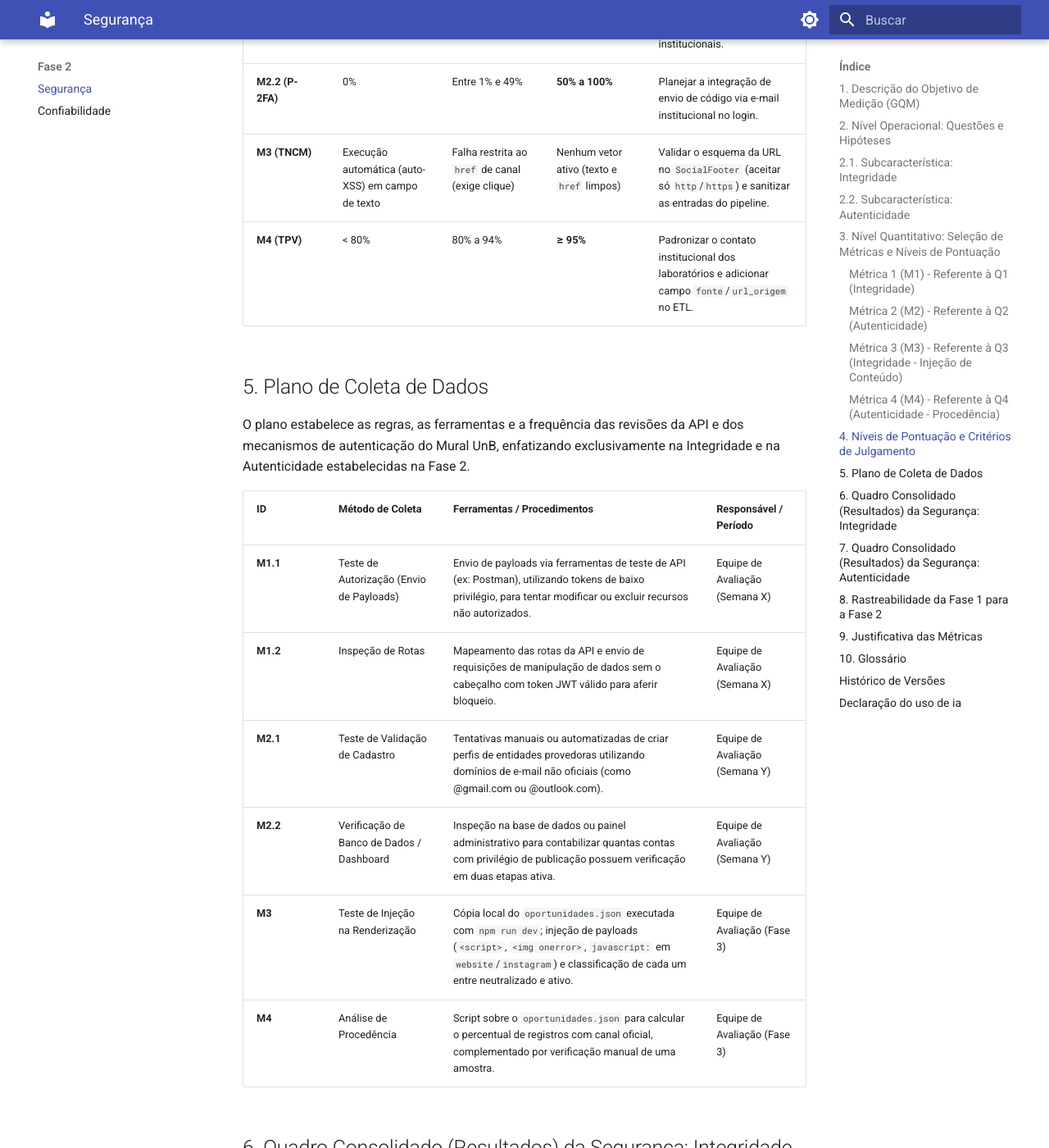
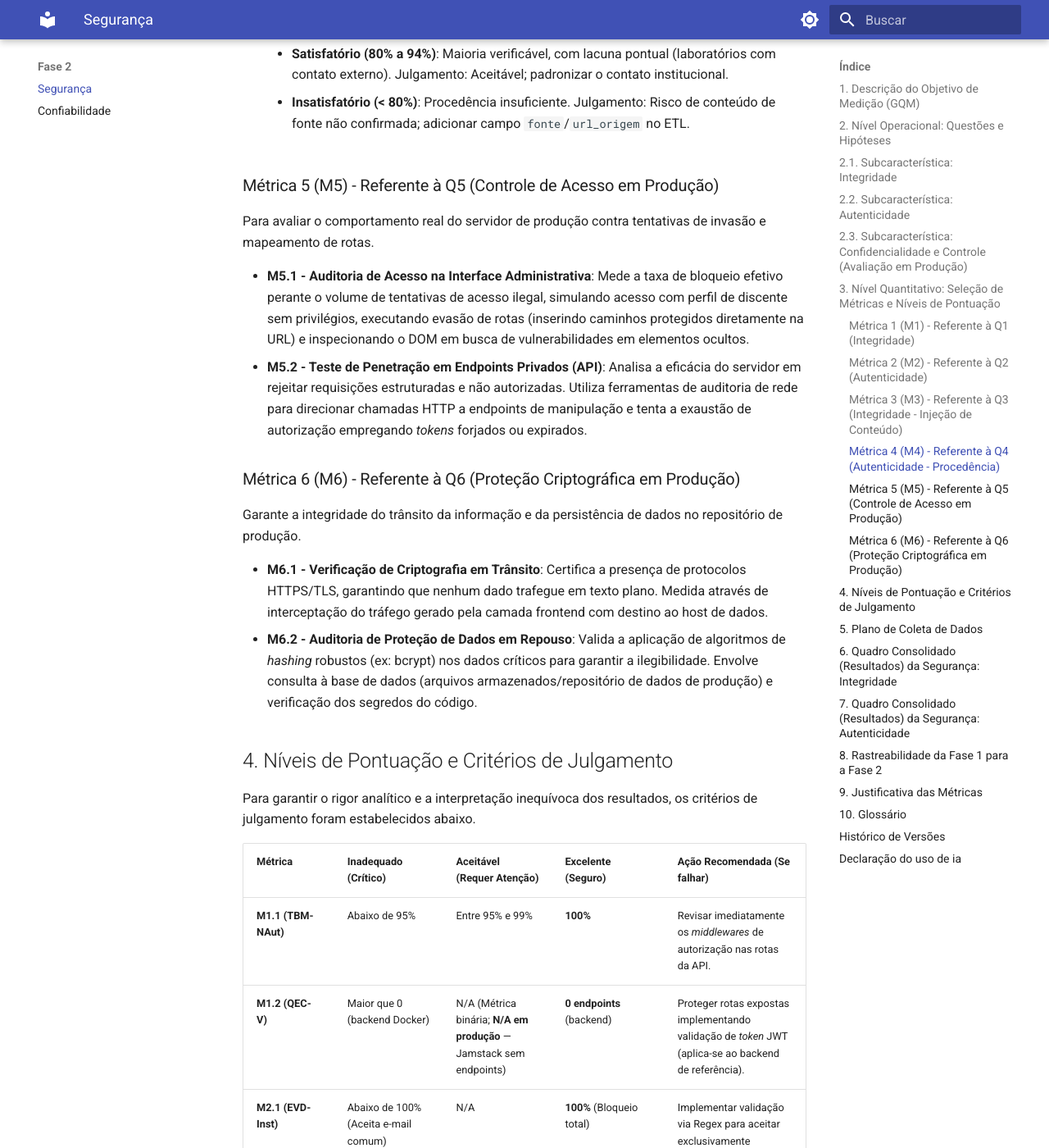
Before and after one commit to FCTE-Qualidade-de-Software-1/2026-1_T02_ROBERTA_WILLIAMS, an MkDocs documentation site: the page built from docs/fase2/index.md, in a window 1280 px wide and 1400 px high, scrolled down 5897 px. Shown: the whole window at 82% size. Built offline with MkDocs 1.6.1 and Material for MkDocs 9.7.7, drawn with Linux system fonts in a browser that asks for light colours; some of the changed text lies outside the part shown.

Commit message:
docs(fase2): add security metrics M5/M6 and update AI declaration

```diff
--- a/docs/fase2/index.md
+++ b/docs/fase2/index.md
@@ -48,6 +48,16 @@ A autenticidade garante que a identidade de um sujeito ou recurso possa ser comp
 
 * **Hipótese (H4):** Espera-se que a procedência seja majoritariamente verificável - as 49 empresas juniores possuem canal oficial (`Site` e `Instagram`) preenchido em 100% dos registros -, porém não integralmente, pois aproximadamente 35% dos laboratórios apresentam `contato` fora do domínio institucional `@unb.br`, reduzindo a taxa global de procedência verificável para uma faixa estimada de ~85%.
 
+## 2.3. Subcaracterística: Confidencialidade e Controle (Avaliação em Produção)
+
+Esta seção foi adicionada para complementar a avaliação do *backend local* (Q1/Q2), validando rigorosamente a camada **estática de produção** exposta na internet, com testes diretos via terminal e tráfego de rede.
+
+* **Questão (Q5 - Controle de Acesso):** O sistema restringe rigorosamente as permissões horizontais e verticais, impedindo que usuários não autorizados burlem a interface ou consumam os endpoints protegidos da API em produção?
+* **Hipótese (H5):** A taxa de bloqueio de tentativas de acesso ilegais ou de operações não autorizadas será de 100%, tanto na camada de interface quanto no servidor.
+
+* **Questão (Q6 - Proteção Criptográfica):** Os dados sensíveis dos estudantes estão devidamente protegidos por criptografia durante o tráfego na rede e no armazenamento físico do servidor?
+* **Hipótese (H6):** A totalidade dos pacotes de dados restritos, conforme exigido pelas normativas de segurança, trafegará sob protocolos criptográficos fortes (TLS), e os registros críticos no banco estarão anonimizados com funções de hash.
+
 ## 3. Nível Quantitativo: Seleção de Métricas e Níveis de Pontuação
 
 Para garantir excelência nos critérios C4 e C5, as métricas respondem diretamente às questões (Q), possuindo níveis de pontuação claramente estabelecidos e critérios de julgamento explícitos.
@@ -74,7 +84,7 @@ Para garantir excelência nos critérios C4 e C5, as métricas respondem diretam
 
     * **Coleta**: Envio de payloads via ferramentas de teste de API (ex: Postman) tentando alterar o ID de uma publicação de terceiros.
 
-* **M1.2 - Quantidade de Endpoints Críticos Vulneráveis (QEC-V)**: Contagem absoluta de rotas de manipulação de dados que aceitam requisições sem o envio de um token JWT válido no cabeçalho.
+* **M1.2 - Quantidade de Endpoints Críticos Vulneráveis (QEC-V)**: Contagem absoluta de rotas de manipulação de dados que aceitam requisições sem o envio de um token JWT válido no cabeçalho. **⚠️ Nota arquitetural:** esta métrica é formalmente **Não Aplicável (N/A)** na camada de produção atual do Mural UnB, que opera com arquitetura Jamstack (GitHub Pages + arquivos JSON estáticos). Não existem endpoints privados em um servidor de arquivos estáticos — o teste aplica-se ao backend de referência (2025-2) executado via Docker.
 
 ### Métrica 2 (M2) - Referente à Q2 (Autenticidade)
 
@@ -136,6 +146,20 @@ Para garantir excelência nos critérios C4 e C5, as métricas respondem diretam
 
     * **Insatisfatório (< 80%)**: Procedência insuficiente. Julgamento: Risco de conteúdo de fonte não confirmada; adicionar campo `fonte`/`url_origem` no ETL.
 
+### Métrica 5 (M5) - Referente à Q5 (Controle de Acesso em Produção)
+
+Para avaliar o comportamento real do servidor de produção contra tentativas de invasão e mapeamento de rotas.
+
+* **M5.1 - Auditoria de Acesso na Interface Administrativa**: Mede a taxa de bloqueio efetivo perante o volume de tentativas de acesso ilegal, simulando acesso com perfil de discente sem privilégios, executando evasão de rotas (inserindo caminhos protegidos diretamente na URL) e inspecionando o DOM em busca de vulnerabilidades em elementos ocultos.
+* **M5.2 - Teste de Penetração em Endpoints Privados (API)**: Analisa a eficácia do servidor em rejeitar requisições estruturadas e não autorizadas. Utiliza ferramentas de auditoria de rede para direcionar chamadas HTTP a endpoints de manipulação e tenta a exaustão de autorização empregando *tokens* forjados ou expirados.
+
+### Métrica 6 (M6) - Referente à Q6 (Proteção Criptográfica em Produção)
+
+Garante a integridade do trânsito da informação e da persistência de dados no repositório de produção.
+
+* **M6.1 - Verificação de Criptografia em Trânsito**: Certifica a presença de protocolos HTTPS/TLS, garantindo que nenhum dado trafegue em texto plano. Medida através de interceptação do tráfego gerado pela camada frontend com destino ao host de dados.
+* **M6.2 - Auditoria de Proteção de Dados em Repouso**: Valida a aplicação de algoritmos de *hashing* robustos (ex: bcrypt) nos dados críticos para garantir a ilegibilidade. Envolve consulta à base de dados (arquivos armazenados/repositório de dados de produção) e verificação dos segredos do código.
+
 ## 4. Níveis de Pontuação e Critérios de Julgamento
 
 Para garantir o rigor analítico e a interpretação inequívoca dos resultados, os critérios de julgamento foram estabelecidos abaixo.
@@ -143,11 +167,15 @@ Para garantir o rigor analítico e a interpretação inequívoca dos resultados,
 | Métrica | Inadequado (Crítico) | Aceitável (Requer Atenção) | Excelente (Seguro) | Ação Recomendada (Se falhar) |
 | :--- | :--- | :--- | :--- | :--- |
 | **M1.1 (TBM-NAut)** | Abaixo de 95% | Entre 95% e 99% | **100%** | Revisar imediatamente os *middlewares* de autorização nas rotas da API. |
-| **M1.2 (QEC-V)** | Maior que 0 | N/A (Métrica binária na prática) | **0 endpoints** | Proteger rotas expostas implementando validação de *token* JWT. |
+| **M1.2 (QEC-V)** | Maior que 0 (backend Docker) | N/A (Métrica binária; **N/A em produção** — Jamstack sem endpoints) | **0 endpoints** (backend) | Proteger rotas expostas implementando validação de *token* JWT (aplica-se ao backend de referência). |
 | **M2.1 (EVD-Inst)** | Abaixo de 100% (Aceita e-mail comum) | N/A | **100%** (Bloqueio total) | Implementar validação via Regex para aceitar exclusivamente domínios institucionais. |
 | **M2.2 (P-2FA)** | 0% | Entre 1% e 49% | **50% a 100%** | Planejar a integração de envio de código via e-mail institucional no login. |
 | **M3 (TNCM)** | Execução automática (auto-XSS) em campo de texto | Falha restrita ao `href` de canal (exige clique) | Nenhum vetor ativo (texto e `href` limpos) | Validar o esquema da URL no `SocialFooter` (aceitar só `http`/`https`) e sanitizar as entradas do pipeline. |
 | **M4 (TPV)** | < 80% | 80% a 94% | **≥ 95%** | Padronizar o contato institucional dos laboratórios e adicionar campo `fonte`/`url_origem` no ETL. |
+| **M5.1 (Acesso Interface)** | Menos de 100% de bloqueios | N/A | **100% (Bloqueio ou 404)** | Remover qualquer rota não pública do roteador frontend; revisar `localStorage`. |
+| **M5.2 (Pentest Endpoints)**| Eficácia menor que 100% | N/A | **100% (Rejeição ou N/A por ausência de API)** | Desativar métodos HTTP inseguros caso existam na configuração do servidor. |
+| **M6.1 (Criptografia Rede)**| Dados em texto plano capturados | Configuração TLS fraca | **100% via HTTPS forte** | Forçar redirecionamento `HTTP -> HTTPS` e aplicar HSTS. |
+| **M6.2 (Proteção Repouso)** | Campos sensíveis não criptografados | Segredos fracos no código | **Segredos externalizados / 100% com Hash (ou N/A sem PII)** | Implementar *hashing* no ETL e transferir credenciais *hardcoded* para *Secrets*. |
 
 ## 5. Plano de Coleta de Dados
 
@@ -218,10 +246,12 @@ O glossário abaixo foi incluído para auxiliar na compreensão dos termos técn
 | 01 | Criação da página da fase 2 | [Lucas Ricarte](https://github.com/Lucas-Ricarte) | 21/05/2025 |
 | 02 | Incremento do GQM de Segurança com questões, hipóteses e métricas| Isaac | 11/06/2026 |
 | 03 | Ajuste do critério de M3 (TNCM): julgamento pelo padrão da falha (auto-XSS em texto) em vez do percentual bruto | Isaac | 12/06/2026 |
+| 04 | Nota arquitetural sobre Jamstack em M1.2 (QEC-V): métrica N/A na camada de produção estática, válida apenas no backend de referência (Docker) | Isaac | 12/06/2026 |
+| 05 | Integração das métricas M5 (Acesso/Pentest) e M6 (Criptografia/Repouso) baseadas na avaliação direta da camada de produção via terminal e rede | Caio Soares | 12/06/2026 |
+| 06 | Estruturação e planejamento do escopo da parte de segurança | Caio Soares | 12/06/2026 |
 
 ## Declaração do uso de ia
 
-
 | Ferramenta | Tarefa | Revisão Humana |
 |:--:|:---------|:------|
-| Gemini 3.1 Pro | Auxílio na elaboração da fase 2, no tocante ao objetivo, questões, hipóteses e métricas. | O texto gerado pela ia foi revisado para garantir informações válidas e relevantes para o projeto Mural UnB. |
+| Gemini 1.5 Pro / Agentes IA | Utilizada para classificar insights de confiabilidade e segurança, auxiliar na interpretação de dados, conduzir a estruturação dos testes práticos, e realizar a revisão e correção ortográfica do documento. | O texto e as classificações geradas pela IA foram rigorosamente revisados, adaptados ao contexto do projeto e validados para garantir informações fidedignas e relevantes para o projeto Mural UnB. |
```
